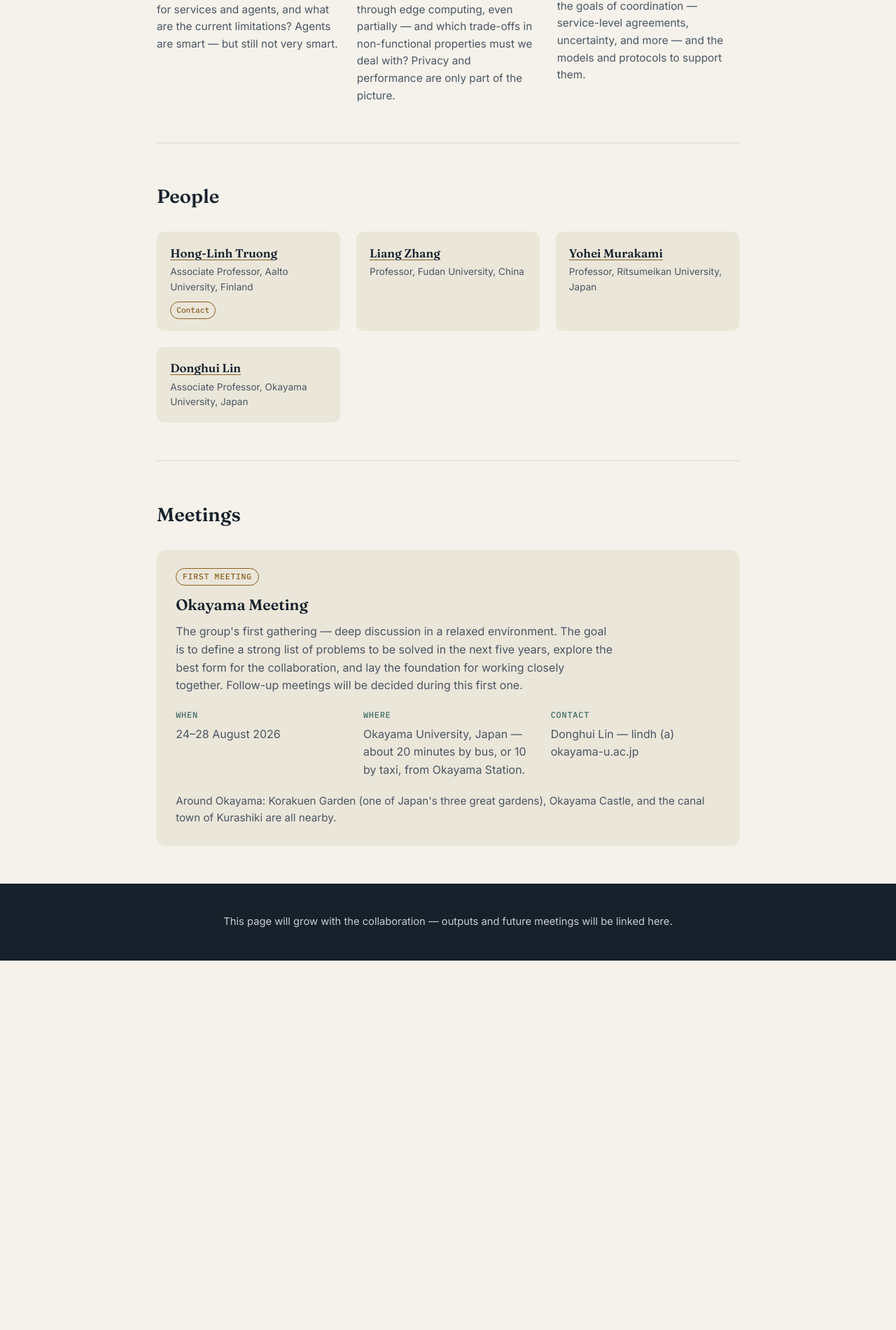
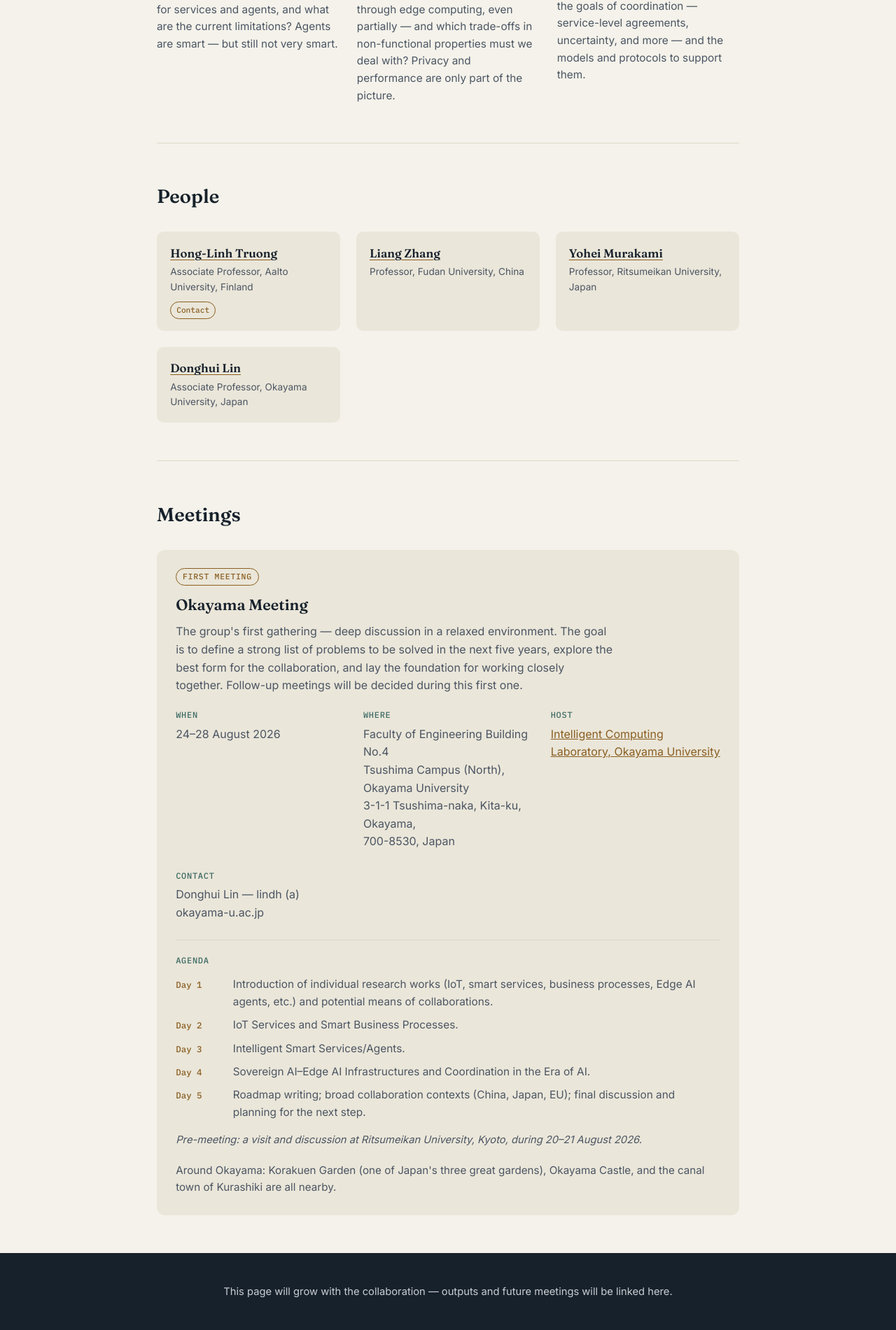
Before and after one commit to istdas/istdas.github.io, a Jekyll site: the page built from index.md, in a window 1280 px wide. Shown: the part 1098-2999 px from the top of the page at 70% size. Built offline with Jekyll 4.4.1, drawn with Linux system fonts in a browser that asks for light colours; before the commit the page ends 2471 px from its top, so only the background shows below that.

Commit message:
Add Okayama Meeting agenda, host, and venue address
Co-Authored-By: Claude Fable 5 <noreply@anthropic.com>

```diff
--- a/_layouts/default.html
+++ b/_layouts/default.html
@@ -132,6 +132,14 @@
   .meeting-desc { margin: 0.5rem 0 0; color: var(--ink-soft); max-width: 62ch; }
   .meeting-note { margin: 1.2rem 0 0; color: var(--ink-soft); font-size: 0.95rem; }
 
+  .agenda { margin-top: 1.6rem; border-top: 1px solid var(--line); padding-top: 1.2rem; }
+  .agenda h4 { font-family: 'IBM Plex Mono', monospace; font-size: 0.75rem; font-weight: 500; text-transform: uppercase; letter-spacing: 0.06em; color: var(--teal); margin: 0 0 0.8rem; }
+  .agenda-list { list-style: none; margin: 0; padding: 0; display: grid; gap: 0.55rem; }
+  .agenda-item { display: grid; grid-template-columns: 4.2rem 1fr; gap: 0.9rem; align-items: baseline; }
+  .agenda-day { font-family: 'IBM Plex Mono', monospace; font-size: 0.78rem; color: var(--brass); white-space: nowrap; }
+  .agenda-title { color: var(--ink-soft); font-size: 0.96rem; }
+  .agenda-pre { margin: 1rem 0 0; color: var(--ink-soft); font-size: 0.92rem; font-style: italic; }
+
   .facts { margin: 1.8rem 0 0; padding: 0; display: grid; grid-template-columns: repeat(auto-fit, minmax(240px, 1fr)); gap: 1.6rem; }
   .meeting .facts { margin-top: 1.2rem; }
   .fact dt { font-family: 'IBM Plex Mono', monospace; font-size: 0.75rem; text-transform: uppercase; letter-spacing: 0.06em; color: var(--teal); margin-bottom: 0.35rem; }
@@ -216,13 +224,33 @@
           </div>
           <div class="fact">
             <dt>Where</dt>
-            <dd>{{ meeting.location }}</dd>
+            <dd>{% if meeting.location_lines %}{% for line in meeting.location_lines %}{{ line }}{% unless forloop.last %}<br>{% endunless %}{% endfor %}{% else %}{{ meeting.location }}{% endif %}</dd>
           </div>
+          {% if meeting.host %}
+          <div class="fact">
+            <dt>Host</dt>
+            <dd>{% if meeting.host.url %}<a href="{{ meeting.host.url }}">{{ meeting.host.text }}</a>{% else %}{{ meeting.host.text }}{% endif %}</dd>
+          </div>
+          {% endif %}
           <div class="fact">
             <dt>Contact</dt>
             <dd>{{ meeting.contact }}</dd>
           </div>
         </dl>
+        {% if meeting.agenda %}
+        <div class="agenda">
+          <h4>Agenda</h4>
+          <ol class="agenda-list">
+            {% for item in meeting.agenda %}
+            <li class="agenda-item">
+              <span class="agenda-day">{{ item.day }}</span>
+              <span class="agenda-title">{{ item.title }}</span>
+            </li>
+            {% endfor %}
+          </ol>
+          {% if meeting.pre_meeting %}<p class="agenda-pre">{{ meeting.pre_meeting }}</p>{% endif %}
+        </div>
+        {% endif %}
         {% if meeting.note %}<p class="meeting-note">{{ meeting.note }}</p>{% endif %}
       </div>
       {% endfor %}
--- a/index.md
+++ b/index.md
@@ -41,8 +41,27 @@ meetings:
     name: "Okayama Meeting"
     description: "The group's first gathering — deep discussion in a relaxed environment. The goal is to define a strong list of problems to be solved in the next five years, explore the best form for the collaboration, and lay the foundation for working closely together. Follow-up meetings will be decided during this first one."
     dates: "24–28 August 2026"
-    location: "Okayama University, Japan — about 20 minutes by bus, or 10 by taxi, from Okayama Station."
+    location_lines:
+      - "Faculty of Engineering Building No.4"
+      - "Tsushima Campus (North), Okayama University"
+      - "3-1-1 Tsushima-naka, Kita-ku, Okayama,"
+      - "700-8530, Japan"
+    host:
+      text: "Intelligent Computing Laboratory, Okayama University"
+      url: "https://www.ic.cs.okayama-u.ac.jp/en/"
     contact: "Donghui Lin — lindh (a) okayama-u.ac.jp"
+    agenda:
+      - day: "Day 1"
+        title: "Introduction of individual research works (IoT, smart services, business processes, Edge AI agents, etc.) and potential means of collaborations."
+      - day: "Day 2"
+        title: "IoT Services and Smart Business Processes."
+      - day: "Day 3"
+        title: "Intelligent Smart Services/Agents."
+      - day: "Day 4"
+        title: "Sovereign AI–Edge AI Infrastructures and Coordination in the Era of AI."
+      - day: "Day 5"
+        title: "Roadmap writing; broad collaboration contexts (China, Japan, EU); final discussion and planning for the next step."
+    pre_meeting: "Pre-meeting: a visit and discussion at Ritsumeikan University, Kyoto, during 20–21 August 2026."
     note: "Around Okayama: Korakuen Garden (one of Japan's three great gardens), Okayama Castle, and the canal town of Kurashiki are all nearby."
 
 footer_note: "This page will grow with the collaboration — outputs and future meetings will be linked here."
```
